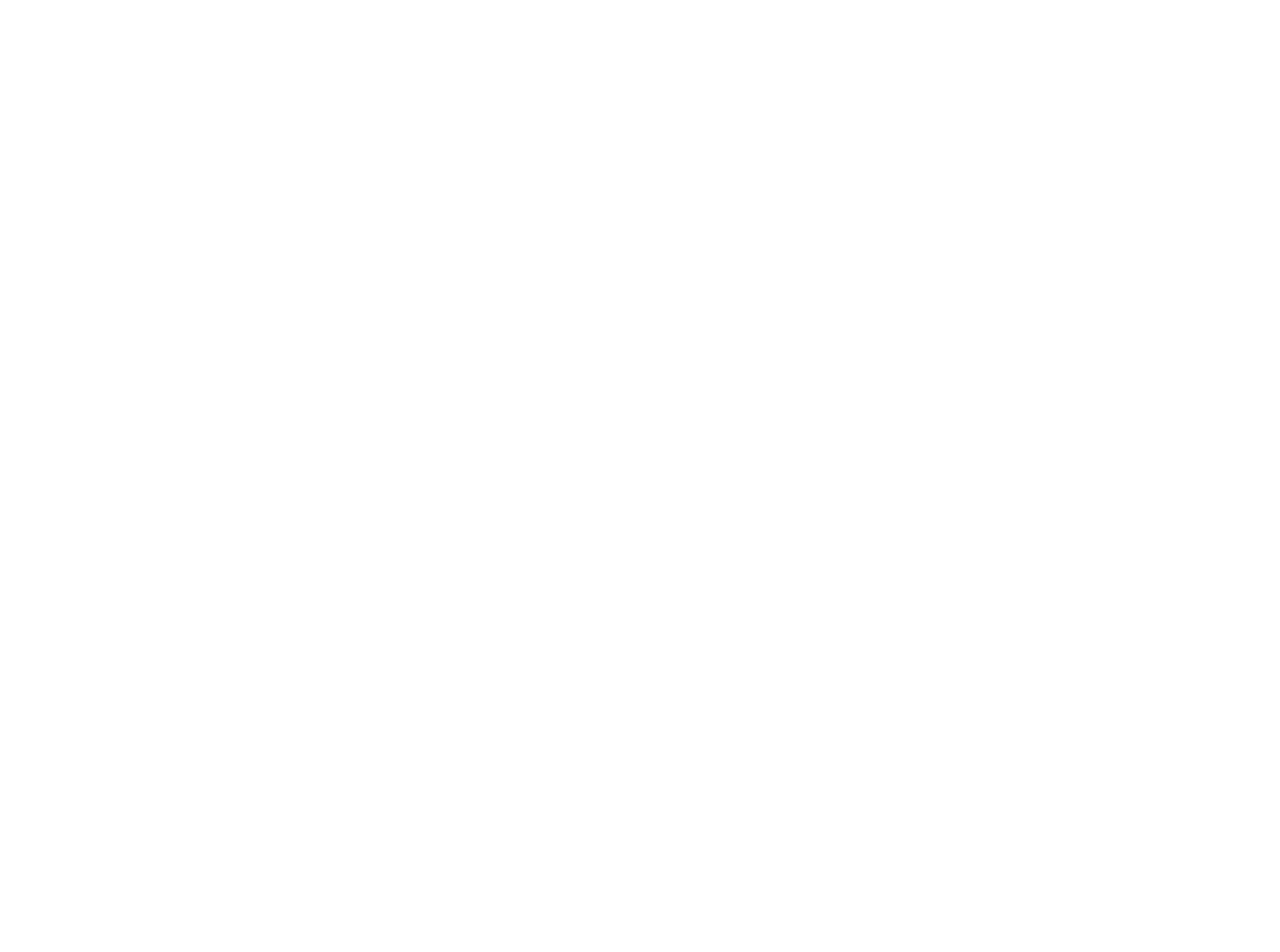
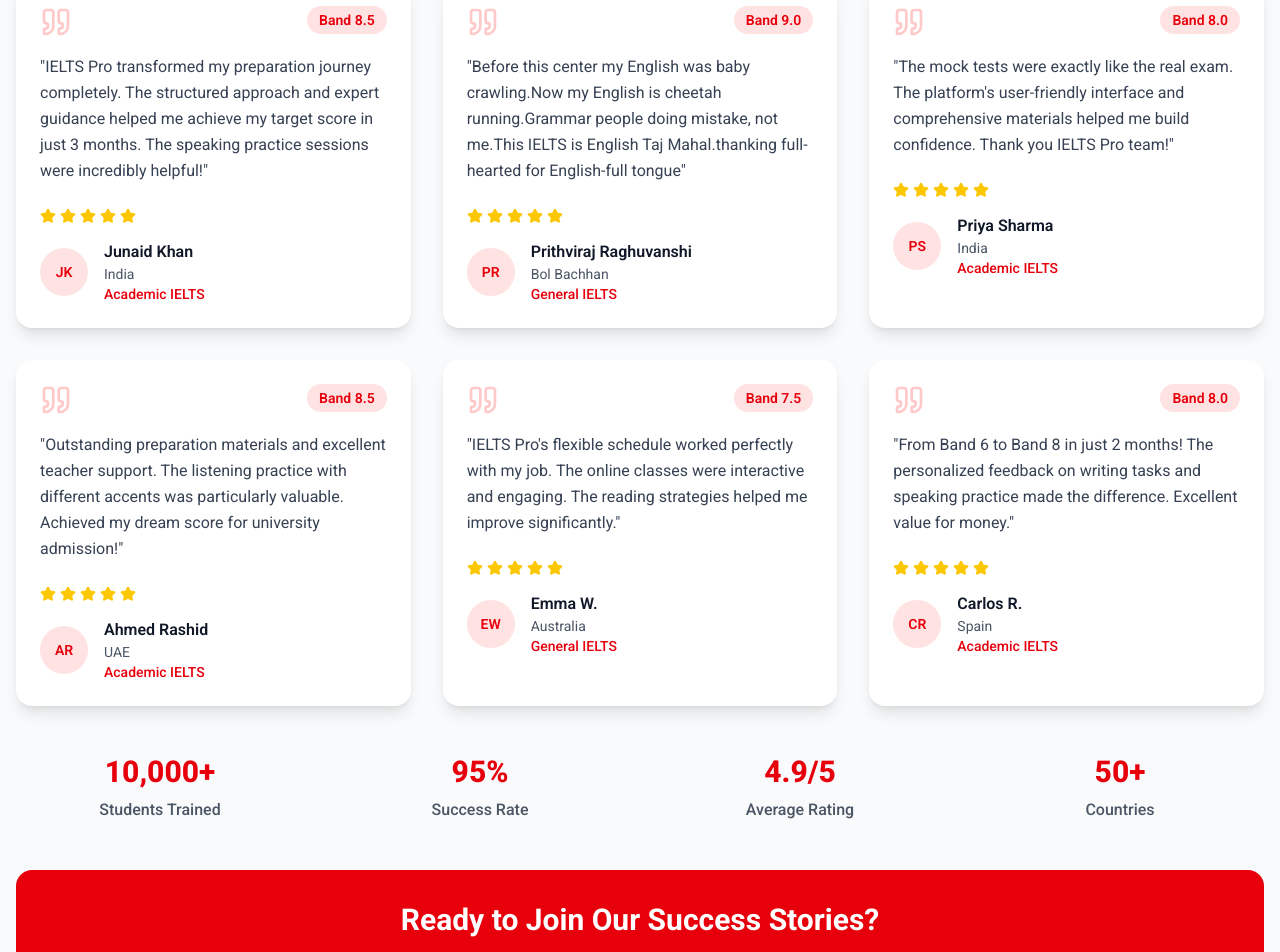
Before and after one commit to junaidkhan1723/IELTS-Institute, a React (Vite) app in the folder client/: page / in a window 1280 px wide. Shown: the part 1810-2762 px from the top of the page. Before the commit the page ends 1514 px from the top, so only its background shows below. Built offline with nearby package versions, Linux system fonts and the light colour scheme; the HTML template or start-up script is replaced by a standard one.

Commit message:
added Testimonials

```diff
--- a/client/src/components/Hero.jsx
+++ b/client/src/components/Hero.jsx
@@ -10,7 +10,7 @@
 
 const Hero = () => {
   return (
-    <div className="bg-gradient-to-br from-red-50 to-red-100 pt-30 pb-12 px-4">
+    <div className="min-h-screen flex items-center bg-gradient-to-br from-red-50 to-red-100 px-4 pt-25 sm:pt-0 pb-12 sm:pb-0">
       <div className="max-w-7xl mx-auto">
         <div className="grid lg:grid-cols-2 gap-12 items-center">
           {/* Left Content */}
--- a/client/src/components/Navbar.jsx
+++ b/client/src/components/Navbar.jsx
@@ -6,6 +6,7 @@
   UserCircle,
   Calendar,
   ChevronRight,
+  ChevronDown,
 } from "lucide-react";
 import toast, { Toaster } from "react-hot-toast";
 import { useNavigate } from "react-router-dom";
@@ -53,7 +54,10 @@
                     href="#"
                     className="text-gray-700 hover:text-red-600 transition-colors"
                   >
-                    {item}
+                    <span className="flex items-center">
+                      {item}
+                      <ChevronDown className="w-4 h-4 ms-1" />
+                    </span>
                   </a>
                 ))}
               </div>
--- a/client/src/components/TestFormatCards.jsx
+++ b/client/src/components/TestFormatCards.jsx
@@ -4,7 +4,6 @@
   PenTool,
   MessageCircle,
   ChevronRight,
-  Calendar,
 } from "lucide-react";
 
 const TestFormatCards = () => {
@@ -78,7 +77,7 @@
   };
 
   return (
-    <div className="py-16 px-4 bg-white">
+    <div className="min-h-screen flex items-center py-16 px-4 bg-gray-50">
       <div className="max-w-7xl mx-auto">
         {/* Header */}
         <div className="text-center mb-12">
@@ -145,14 +144,6 @@
             );
           })}
         </div>
-
-        {/* Bottom CTA */}
-        <div className="text-center mt-12">
-          <button className="inline-flex items-center gap-2 px-8 py-4 text-lg font-semibold text-white bg-red-600 rounded-full hover:bg-red-700 transition-colors cursor-pointer">
-            <Calendar className="w-5 h-5" />
-            Book Your IELTS Test Today
-          </button>
-        </div>
       </div>
     </div>
   );
--- a/client/src/components/Testimonials.jsx
+++ b/client/src/components/Testimonials.jsx
@@ -1,9 +1,179 @@
-import React from 'react'
+import { Quote, Star, User, Calendar } from "lucide-react";
 
 const Testimonials = () => {
+  const testimonials = [
+    {
+      name: "Junaid Khan",
+      location: "India",
+      score: "Band 8.5",
+      image: "JK",
+      rating: 5,
+      text: "IELTS Pro transformed my preparation journey completely. The structured approach and expert guidance helped me achieve my target score in just 3 months. The speaking practice sessions were incredibly helpful!",
+      course: "Academic IELTS",
+    },
+    {
+      name: "Prithviraj Raghuvanshi",
+      location: "Bol Bachhan",
+      score: "Band 9.0",
+      image: "PR",
+      rating: 5,
+      text: "Before this center my English was baby crawling.Now my English is cheetah running.Grammar people doing mistake, not me.This IELTS is English Taj Mahal.thanking full-hearted for English-full tongue",
+      course: "General IELTS",
+    },
+    {
+      name: "Priya Sharma",
+      location: "India",
+      score: "Band 8.0",
+      image: "PS",
+      rating: 5,
+      text: "The mock tests were exactly like the real exam. The platform's user-friendly interface and comprehensive materials helped me build confidence. Thank you IELTS Pro team!",
+      course: "Academic IELTS",
+    },
+    {
+      name: "Ahmed Rashid",
+      location: "UAE",
+      score: "Band 8.5",
+      image: "AR",
+      rating: 5,
+      text: "Outstanding preparation materials and excellent teacher support. The listening practice with different accents was particularly valuable. Achieved my dream score for university admission!",
+      course: "Academic IELTS",
+    },
+    {
+      name: "Emma W.",
+      location: "Australia",
+      score: "Band 7.5",
+      image: "EW",
+      rating: 5,
+      text: "IELTS Pro's flexible schedule worked perfectly with my job. The online classes were interactive and engaging. The reading strategies helped me improve significantly.",
+      course: "General IELTS",
+    },
+    {
+      name: "Carlos R.",
+      location: "Spain",
+      score: "Band 8.0",
+      image: "CR",
+      rating: 5,
+      text: "From Band 6 to Band 8 in just 2 months! The personalized feedback on writing tasks and speaking practice made the difference. Excellent value for money.",
+      course: "Academic IELTS",
+    },
+  ];
+
   return (
-    <div>Testimonials</div>
-  )
-}
+    <div className="min-h-screen flex items-center py-8 px-4 bg-gray-50">
+      <div className="max-w-7xl mx-auto">
+        {/* Header */}
+        <div className="text-center mb-12">
+          <h2 className="text-3xl md:text-4xl font-extrabold text-gray-900 mb-4">
+            Student Success Stories
+          </h2>
+          <p className="text-lg text-gray-600 max-w-2xl mx-auto">
+            See how our students achieved their IELTS goals and transformed
+            their futures. Join thousands of successful candidates who trusted
+            IELTS Pro.
+          </p>
+        </div>
 
-export default Testimonials
+        {/* Testimonials Grid */}
+        <div className="grid md:grid-cols-2 lg:grid-cols-3 gap-8 mb-12">
+          {testimonials.map((testimonial, index) => (
+            <div
+              key={index}
+              className="bg-white rounded-2xl p-6 shadow-lg hover:shadow-xl transition-all duration-300 hover:-translate-y-1"
+            >
+              {/* Quote Icon */}
+              <div className="flex justify-between items-start mb-4">
+                <Quote className="w-8 h-8 text-red-200" />
+                <span className="bg-red-100 text-red-600 px-3 py-1 rounded-full text-sm font-semibold">
+                  {testimonial.score}
+                </span>
+              </div>
+
+              {/* Testimonial Text */}
+              <p className="text-gray-700 mb-6 leading-relaxed">
+                "{testimonial.text}"
+              </p>
+
+              {/* Rating */}
+              <div className="flex items-center gap-1 mb-4">
+                {[...Array(testimonial.rating)].map((_, i) => (
+                  <Star
+                    key={i}
+                    className="w-4 h-4 text-yellow-400 fill-current"
+                  />
+                ))}
+              </div>
+
+              {/* Student Info */}
+              <div className="flex items-center gap-4">
+                <div className="w-12 h-12 bg-red-100 rounded-full flex items-center justify-center">
+                  <span className="text-red-600 font-semibold text-sm">
+                    {testimonial.image}
+                  </span>
+                </div>
+                <div>
+                  <h4 className="font-semibold text-gray-900">
+                    {testimonial.name}
+                  </h4>
+                  <p className="text-gray-600 text-sm">
+                    {testimonial.location}
+                  </p>
+                  <p className="text-red-600 text-sm font-medium">
+                    {testimonial.course}
+                  </p>
+                </div>
+              </div>
+            </div>
+          ))}
+        </div>
+
+        {/* Bottom Stats */}
+        <div className="grid grid-cols-2 md:grid-cols-4 gap-8 mb-12">
+          <div className="text-center">
+            <div className="text-3xl font-extrabold text-red-600 mb-2">
+              10,000+
+            </div>
+            <div className="text-gray-600 font-medium">Students Trained</div>
+          </div>
+          <div className="text-center">
+            <div className="text-3xl font-extrabold text-red-600 mb-2">95%</div>
+            <div className="text-gray-600 font-medium">Success Rate</div>
+          </div>
+          <div className="text-center">
+            <div className="text-3xl font-extrabold text-red-600 mb-2">
+              4.9/5
+            </div>
+            <div className="text-gray-600 font-medium">Average Rating</div>
+          </div>
+          <div className="text-center">
+            <div className="text-3xl font-extrabold text-red-600 mb-2">50+</div>
+            <div className="text-gray-600 font-medium">Countries</div>
+          </div>
+        </div>
+
+        {/* CTA Section */}
+        <div className="bg-red-600 rounded-2xl p-8 text-center">
+          <h3 className="text-2xl md:text-3xl font-bold text-white mb-4">
+            Ready to Join Our Success Stories?
+          </h3>
+          <p className="text-red-100 mb-6 max-w-2xl mx-auto">
+            Start your IELTS preparation journey today and achieve the score you
+            need for your dreams. Expert guidance, proven methods, guaranteed
+            results.
+          </p>
+          <div className="flex flex-col sm:flex-row gap-4 justify-center">
+            <button className="inline-flex items-center justify-center gap-2 px-8 py-4 text-lg font-semibold text-red-600 bg-white rounded-full hover:bg-gray-100 transition-colors cursor-pointer">
+              <User className="w-5 h-5" />
+              Start Free Trial
+            </button>
+            <button className="inline-flex items-center justify-center gap-2 px-8 py-4 text-lg font-semibold text-white border-2 border-white rounded-full hover:bg-white hover:text-red-600 transition-colors cursor-pointer">
+              <Calendar className="w-5 h-5" />
+              Book Consultation
+            </button>
+          </div>
+        </div>
+      </div>
+    </div>
+  );
+};
+
+export default Testimonials;
```
